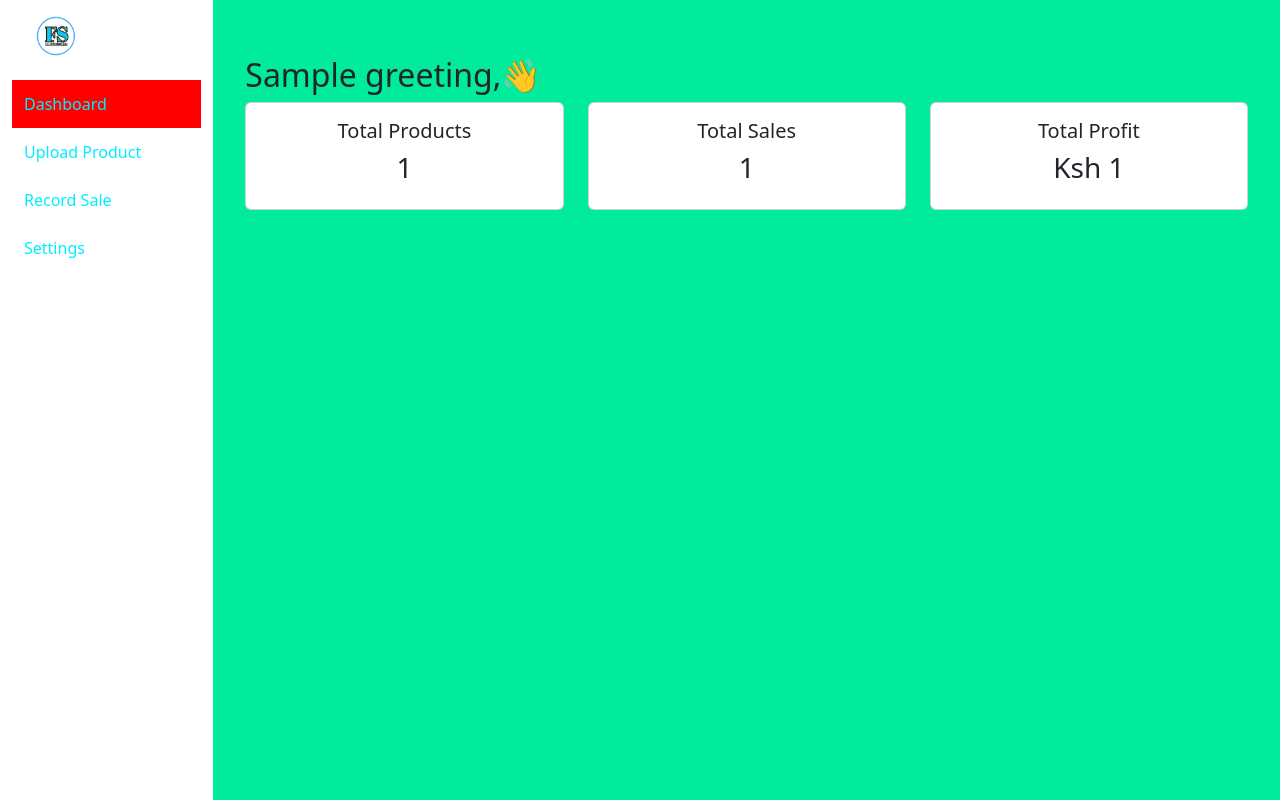
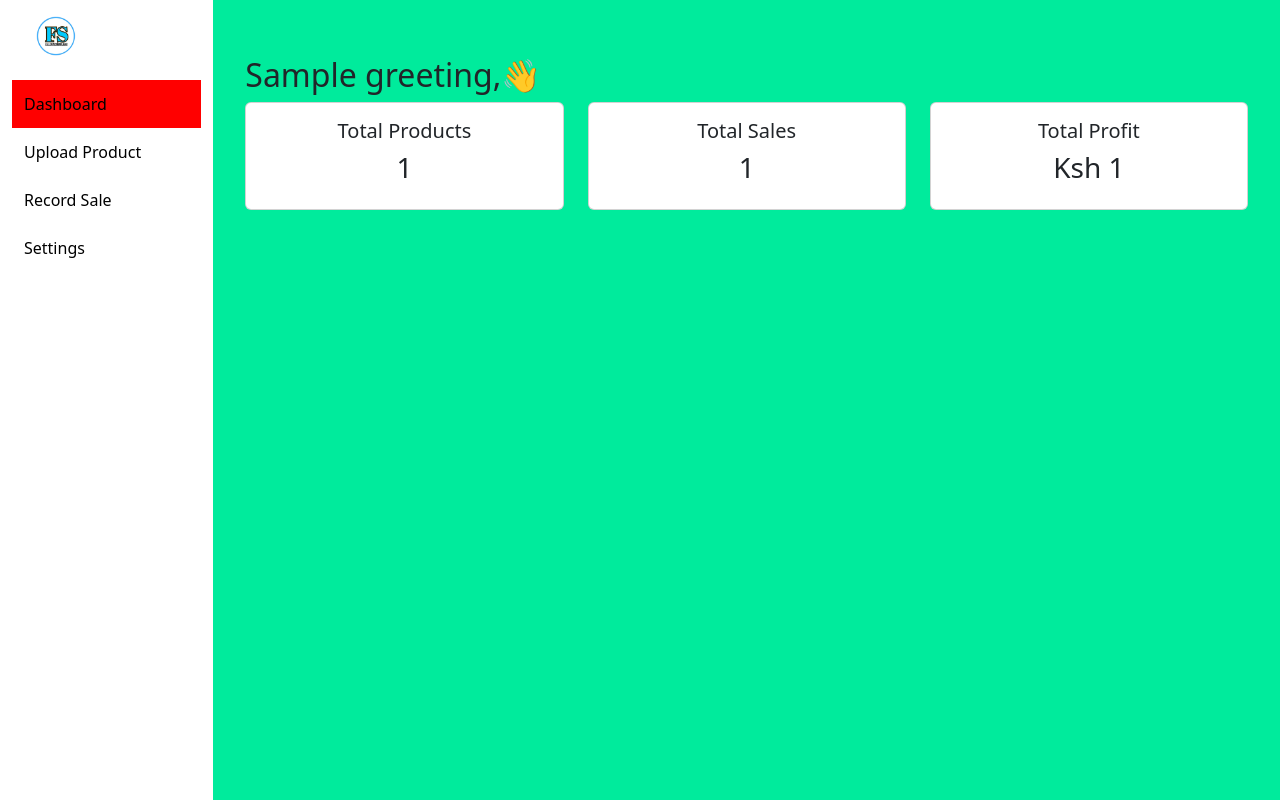
Before and after one commit to Vincentchirchir/fieldmax-sales-app, a Flask app: template templates/dashboard.html in a window 1280 px wide. Run offline with Flask 3, Linux system fonts and the light colour scheme; the template is opened without the code that fills it: most values are stand-ins (such as "Sample title", 1, 10 or a date in 2020); some libraries are stand-ins or nearby versions.

Commit message:
Update dashboard.html

```diff
--- a/templates/dashboard.html
+++ b/templates/dashboard.html
@@ -15,7 +15,7 @@
             padding-top: 1rem;
         }
         .sidebar a {
-            color: rgb(1, 238, 255);
+            color: rgb(0, 0, 0);
             padding: 0.75rem;
             display: block;
             text-decoration: none;
```
